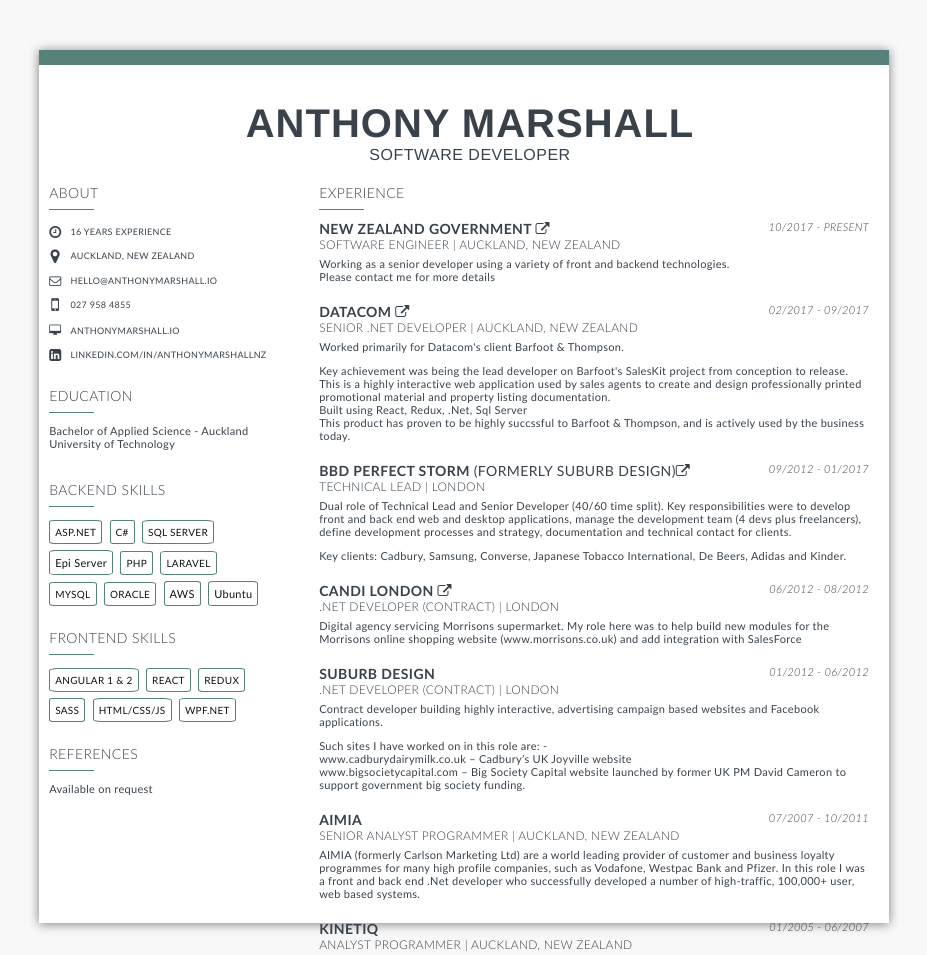
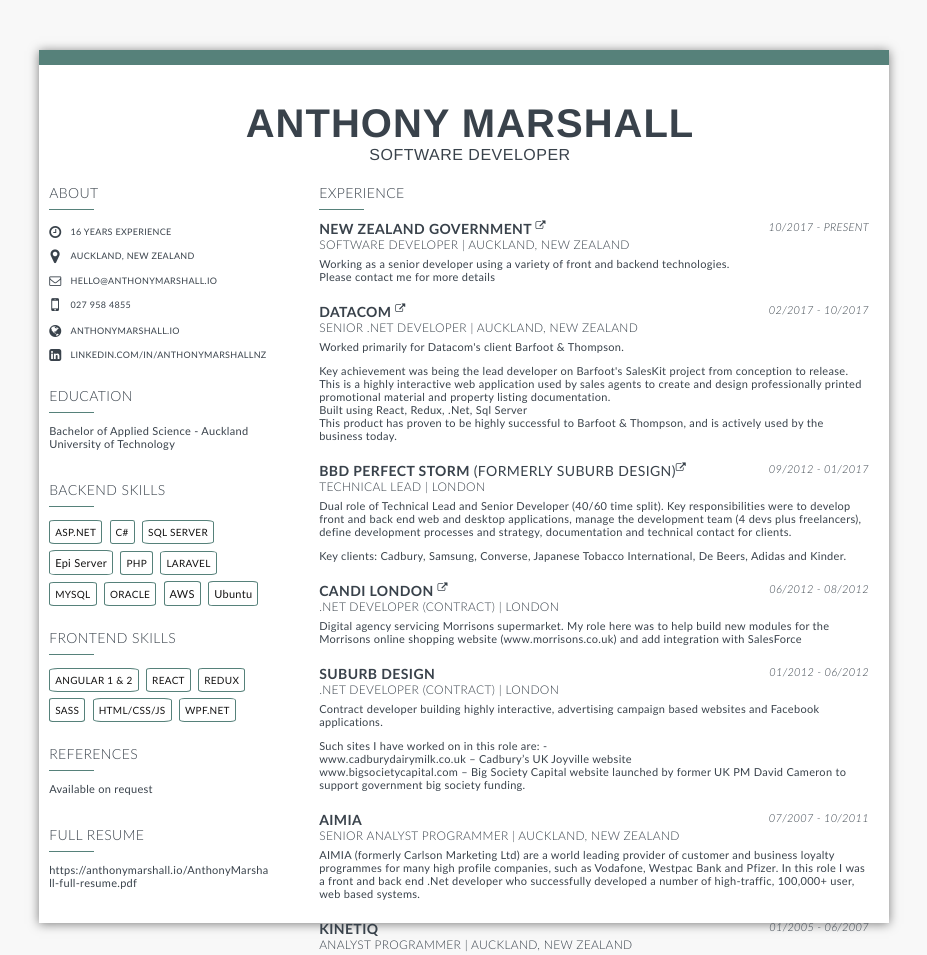
Before and after one commit to makkynz/resume, a plain HTML site: page index.html in a window 1280 px wide. Shown: the top 955 px of the page, without its empty margins (176-1103 px from the left). Drawn offline with Linux system fonts and the light colour scheme; a web font is replaced by a local one.

Commit message:
fix typos

```diff
--- a/index.html
+++ b/index.html
@@ -432,7 +432,7 @@
                         <h6 class="info-text">027 958 4855</h6>
                     </div>
                     <div class="info-tag-container">
-                        <i class="fa fa-desktop"></i>
+                        <i class="fa fa-globe"></i>
                         <h6 class="info-text">
                            <a href="http://anthonymarshall.io">anthonymarshall.io</a>
                         </h6>
@@ -520,6 +520,14 @@
                         </div>
                         <p>Available on request</p>
                     </section>
+
+                    <section class="container">
+                        <div class="title">
+                            <h3>Full Resume</h3>
+                            <div class="keyline"></div>
+                        </div>
+                        <p><a href="/AnthonyMarshall-full-resume.pdf" target="_blank">https://anthonymarshall.io/AnthonyMarshall-full-resume.pdf</p>
+                    </section>
                 </div>
         </div>
 
@@ -542,7 +550,7 @@
                             <span class="endDate"> - Present</span>
                         </h5>
                     </div>
-                    <h4>Software Engineer | Auckland, New Zealand</h4>
+                    <h4>Software Developer | Auckland, New Zealand</h4>
                     <p class="summary"> Working as a senior developer using a variety of front and backend technologies. <br>
                         Please contact me for more details
  </p>
@@ -557,11 +565,11 @@
                         </h3>
                         <h5 class="italic pull-right">
                             <span class="startDate">02/2017</span>
-                            <span class="endDate"> - 09/2017</span>
+                            <span class="endDate"> - 10/2017</span>
                         </h5>
                     </div>
                     <h4>Senior .Net Developer | Auckland, New Zealand</h4>
-                    <p class="summary">Worked primarily for Datacom's client Barfoot &amp; Thompson.  <p> Key achievement was being the lead developer on Barfoot's SalesKit project from conception to release.  This is a highly interactive web application used by sales agents to create and design  professionally printed promotional material and property listing documentation. <br>Built using React, Redux, .Net, Sql Server<br>This product has proven to be highly succssful to Barfoot & Thompson, and is actively used by the business today.
+                    <p class="summary">Worked primarily for Datacom's client Barfoot &amp; Thompson.  <p> Key achievement was being the lead developer on Barfoot's SalesKit project from conception to release.  This is a highly interactive web application used by sales agents to create and design  professionally printed promotional material and property listing documentation. <br>Built using React, Redux, .Net, Sql Server<br>This product has proven to be highly successful to Barfoot & Thompson, and is actively used by the business today.
  </p>
 
                 </section>
```
